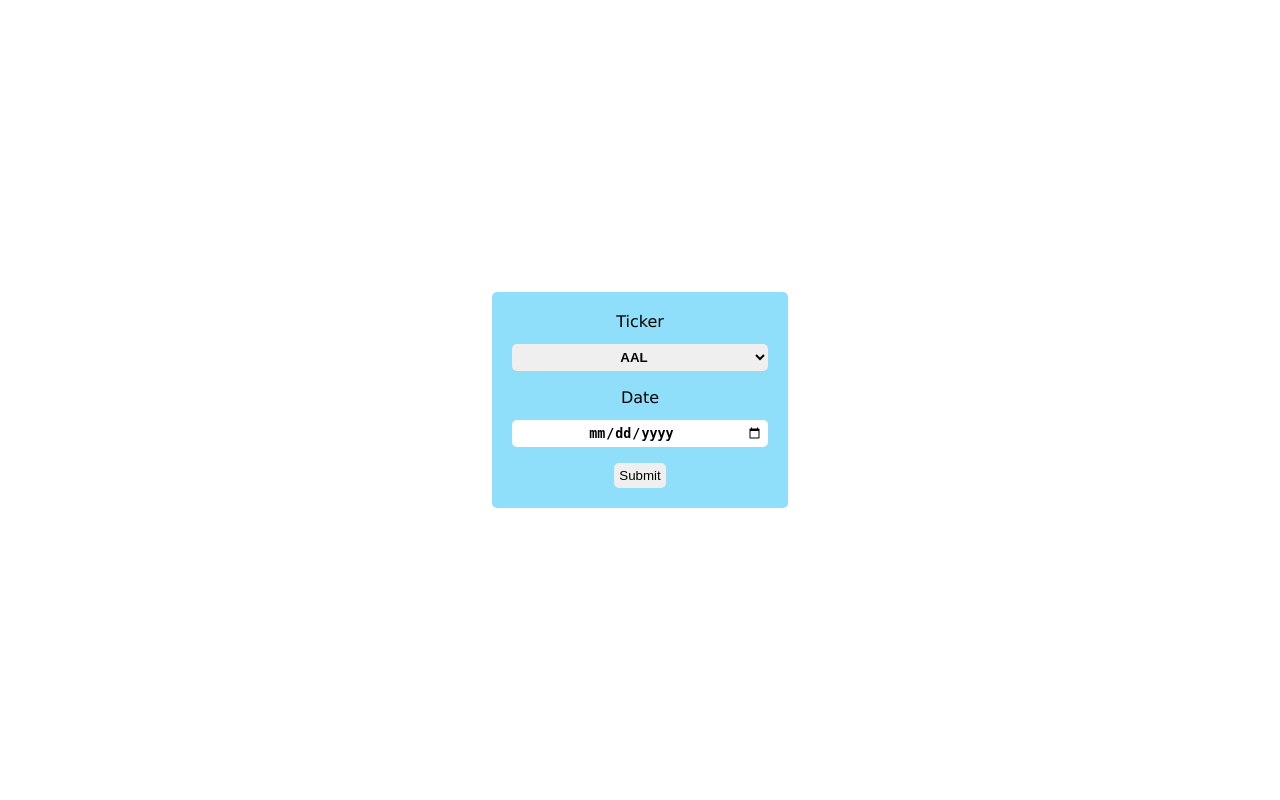
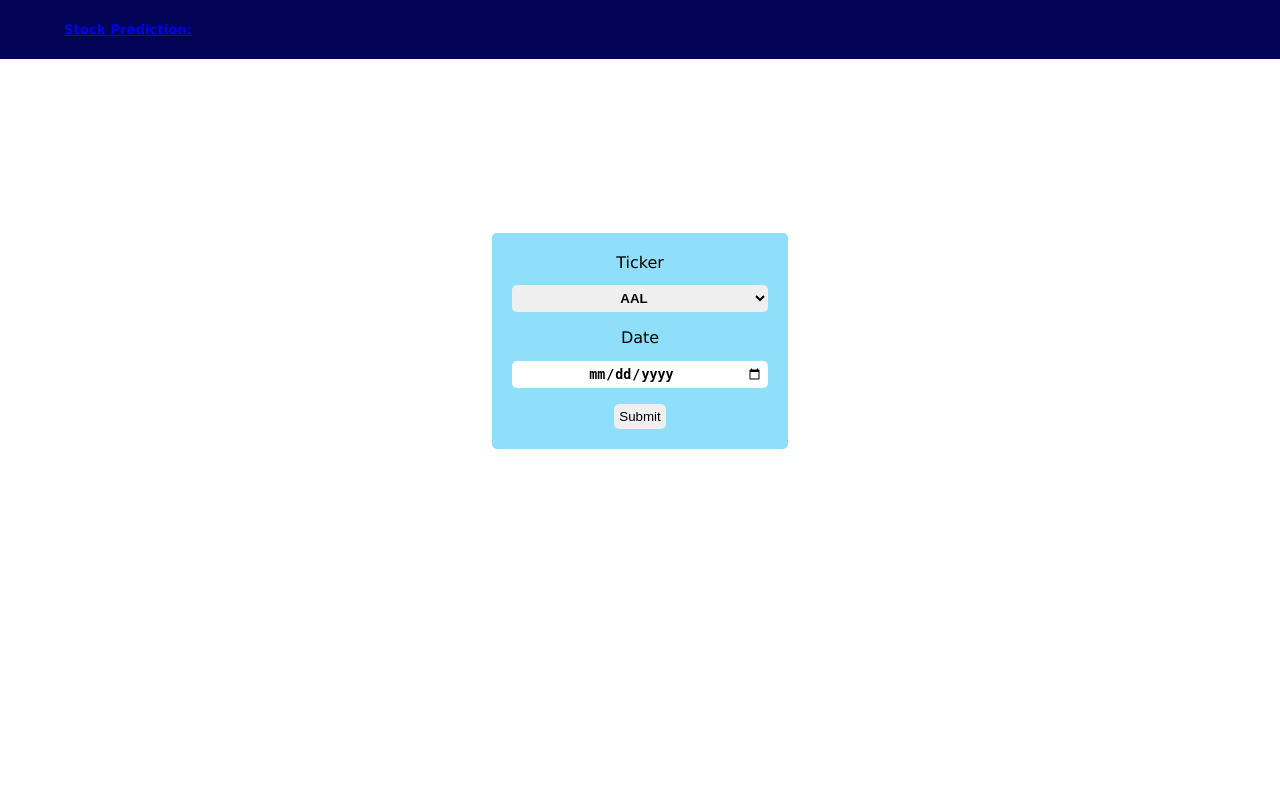
Before and after one commit to gchamb/411-G2, a Flask app: page / in a window 1280 px wide. Run offline with Flask 2, Linux system fonts and the light colour scheme.

Commit message:
added header

```diff
--- a/static/styles.css
+++ b/static/styles.css
@@ -2,13 +2,49 @@
   color-scheme: light dark;
 
   --light-bg-color: rgb(144, 223, 250);
+
 }
 
 body {
   display: grid;
   margin: 0;
-  height: 100vh;
+  height: 65vh;
   font-family: Verdana, Geneva, Tahoma, sans-serif;
+}
+
+.ticker{
+  display: flex;
+  flex-wrap: wrap;
+  width: 100%;
+  height: 20px;
+  margin: 0 auto;
+}
+
+.scroll-text{
+  width: 76%;
+  text-align: center;
+  background-color: rgb(2, 2, 86);
+  color: white;
+  padding: 0 2%;
+
+}
+
+.title{
+  width: 20%;
+  text-align: center;
+  background-color: rgb(2, 2, 86);
+  color: var(--light-bg-color);
+
+  overflow: auto;
+
+}
+a:visited{
+  color: var(--light-bg-color);
+}
+
+.main{
+  display: grid;
+  place-items: center;
 }
 
 .form-container {
@@ -24,6 +60,7 @@
   color: black;
   padding: 20px;
   background-color: var(--light-bg-color);
+
 }
 
 .form-container-group {
--- a/templates/index.html
+++ b/templates/index.html
@@ -1,5 +1,7 @@
 {% extends "layout.html" %} {% block body %}
 
+
+<div class="main">
 <form class="form-container" action="/results" method="POST">
   <div class="form-container-group">
     <label for="ticker">Ticker</label>
@@ -13,5 +15,6 @@
 
   <button type="submit">Submit</button>
 </form>
+</div>
 
 {% endblock %}
--- a/templates/layout.html
+++ b/templates/layout.html
@@ -11,7 +11,23 @@
     />
   </head>
   <body>
-    {% block body %}{% endblock %}
+    <div class = "ticker">
+      <div class=" title"> <h5> <a href = '/index' > Stock Prediction: </a></h5></div>
+      <div class="scroll-text ">
+        <marquee>
+          <p>
+            A valuable tool for investors, a tool which can help you to invest in the stock market.
+            It can help you make more informed decisions about which stock to buy, sell, or hold.
+            It analyzes historical finanical data which helps to predict the stock price. It's a
+            great tool for all (beginners or stock market professionals).
+          </p>
+        </marquee>
+      </div>
+    </div>
+    {% block body %}
+    {% endblock %}
+
+
 
     <script src="{{ url_for('static', filename='main.js') }}"></script>
   </body>
```
